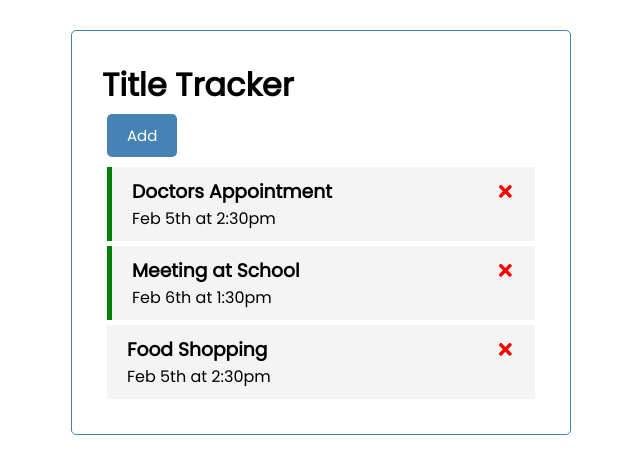
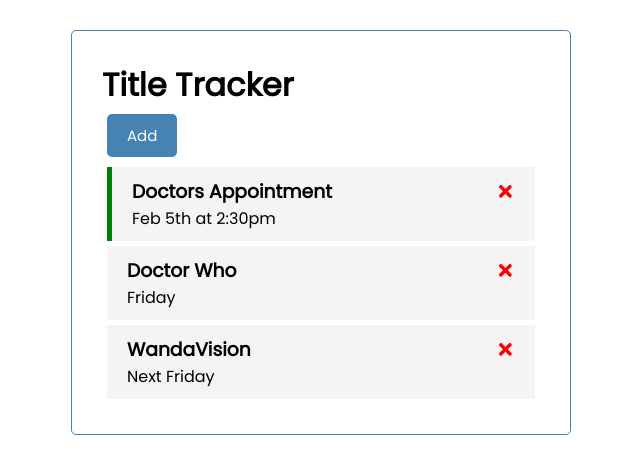
Before and after one commit to blperez1/react-task-tracker, a React (Create React App) app: page / in a window 1280 px wide. Shown: the top 474 px of the page, without its empty margins (319-959 px from the left). Built offline with nearby package versions, Linux system fonts and the light colour scheme; data requests are answered from the project's data file.

Commit message:
Add get, add, and delete functionality to server

```diff
--- a/src/App.js
+++ b/src/App.js
@@ -1,46 +1,69 @@
-import {useState} from 'react'
+import { useState, useEffect} from 'react'
 import Header from './components/Header'
 import Tasks from './components/Tasks'
+import AddTask from './components/AddTask'
+
 
 
 const App = () => {
-  const [tasks, setTasks] = useState(
-    [
-        {
-            id: 1,
-            text: 'Doctors Appointment',
-            day: 'Feb 5th at 2:30pm',
-            reminder: true,
-        },
-        {
-            id: 2,
-            text: 'Meeting at School',
-            day: 'Feb 6th at 1:30pm',
-            reminder: true,
-        },
-        {
-            id: 3,
-            text: 'Food Shopping',
-            day: 'Feb 5th at 2:30pm',
-            reminder: false,
-        }
-    ]
-)
+  const [showAddTask, setShowAddTask] = useState(false)
+  const [tasks, setTasks] = useState([])
+
+  useEffect(() => {
+   const getTasks = async() => {
+     const tasksFromServer = await fetchTasks()
+     setTasks(tasksFromServer)
+   }
+
+    getTasks();
+  }, [])
+
+
+  //fetch tasks
+  const fetchTasks = async() => {
+    const res = await fetch('http://localhost:5000/tasks')
+    const data = await res.json()
+
+    return data
+  }
 
   // Delete task
-  const deleteTask = (id) => {
-  console.log('delete', id)
+  const deleteTask = async (id) => {
+    await fetch(`http://localhost:5000/tasks/${id}`, {
+      method: 'DELETE'
+    })
+
     setTasks(tasks.filter((task) => task.id !== id))
   }
 
-  //Toggle reminder
-  const toggleReminder = (id) => {
-    setTasks(tasks.map((task) => task.id === id ? {...task, reminder: !task.reminder} : task))
+  //Add Task
+  const addTask = async (task) => {
+    const res = await fetch('http://localhost:5000/tasks', {
+      method: 'POST',
+      headers: {
+        'Content-type': 'application/json',
+      },
+      body: JSON.stringify(task),
+    })
+
+    const data = await res.json()
+
+    setTasks([...tasks, data])
+
+    // const id = Math.floor(Math.random() * 10000) + 1
+    // const newTask = { id, ...task }
+    // setTasks([...tasks, newTask])
   }
+
+    //Toggle reminder
+    const toggleReminder = (id) => {
+      setTasks(tasks.map((task) => task.id === id ? {...task, reminder: !task.reminder} : task))
+    }
 
   return (
     <div className="container">
-      <Header></Header>
+      <Header onAdd={() => setShowAddTask(!showAddTask)} showAdd={showAddTask}/>
+      {showAddTask && <AddTask onAdd={addTask}/>}
       {tasks.length > 0 ? <Tasks tasks={tasks} onDelete={deleteTask} onToggle={toggleReminder} /> : 'NO TASKS'}
     </div>
   );
```
